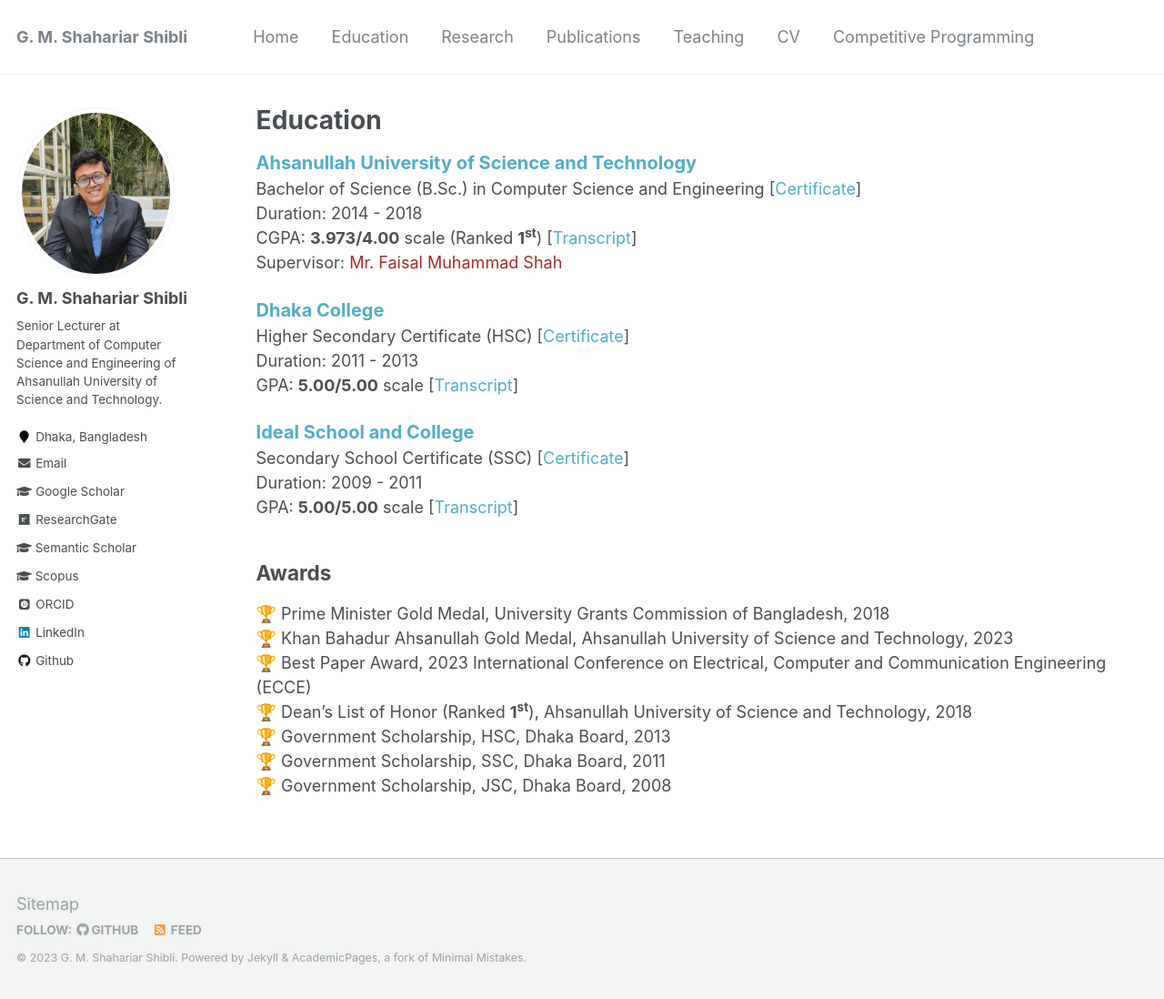
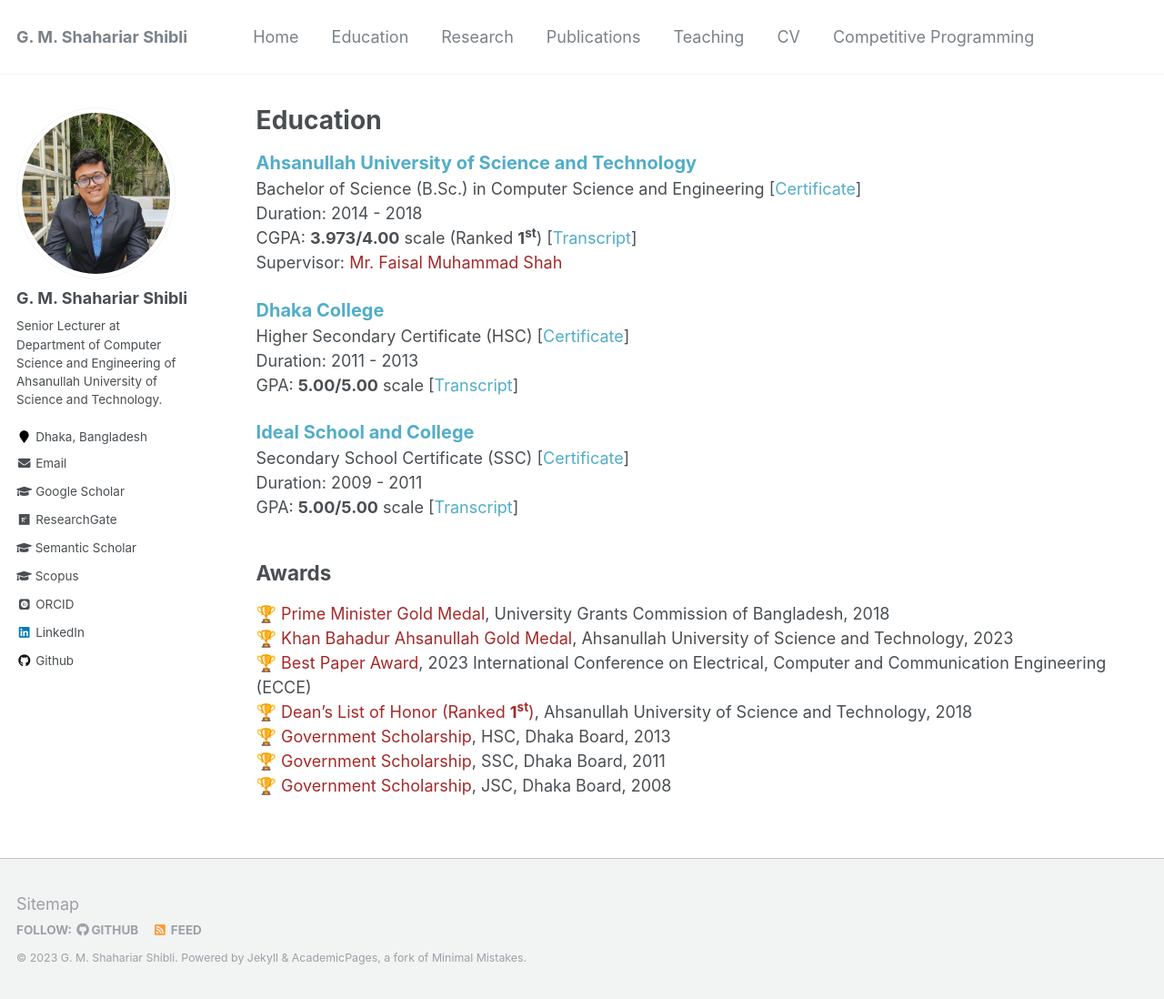
Before and after one commit to shahariar-shibli/shahariar-shibli.github.io, a Jekyll site: the page built from _pages/education.md, in a window 1280 px wide and 1098 px high. Shown: the whole window at 91% size. Built offline with Jekyll 4.4.1, drawn with Linux system fonts in a browser that asks for light colours; some web fonts are replaced.

Commit message:
Update education.md

```diff
--- a/_pages/education.md
+++ b/_pages/education.md
@@ -32,10 +32,10 @@ Duration: 2009 - 2011 <br/>
 GPA: <b>5.00/5.00</b> scale [[Transcript](https://shahariar-shibli.github.io/files/Education/SSC_Transcript.pdf)] <br/>
 
 ## Awards
-🏆 Prime Minister Gold Medal, University Grants Commission of Bangladesh, 2018 <br/>
-🏆 Khan Bahadur Ahsanullah Gold Medal, Ahsanullah University of Science and Technology, 2023 <br/>
-🏆 Best Paper Award, 2023 International Conference on Electrical, Computer and Communication Engineering (ECCE) <br/>
-🏆 Dean's List of Honor (Ranked <b>1<sup>st</sup></b>), Ahsanullah University of Science and Technology, 2018<br/>
-🏆 Government Scholarship, HSC, Dhaka Board, 2013 <br/>
-🏆 Government Scholarship, SSC, Dhaka Board, 2011 <br/>
-🏆 Government Scholarship, JSC, Dhaka Board, 2008 <br/>
+🏆 <span style="color:brown">Prime Minister Gold Medal</span>, University Grants Commission of Bangladesh, 2018 <br/>
+🏆 <span style="color:brown">Khan Bahadur Ahsanullah Gold Medal</span>, Ahsanullah University of Science and Technology, 2023 <br/>
+🏆 <span style="color:brown">Best Paper Award</span>, 2023 International Conference on Electrical, Computer and Communication Engineering (ECCE) <br/>
+🏆 <span style="color:brown">Dean's List of Honor (Ranked <b>1<sup>st</sup></b>)</span>, Ahsanullah University of Science and Technology, 2018<br/>
+🏆 <span style="color:brown">Government Scholarship</span>, HSC, Dhaka Board, 2013 <br/>
+🏆 <span style="color:brown">Government Scholarship</span>, SSC, Dhaka Board, 2011 <br/>
+🏆 <span style="color:brown">Government Scholarship</span>, JSC, Dhaka Board, 2008 <br/>
```
